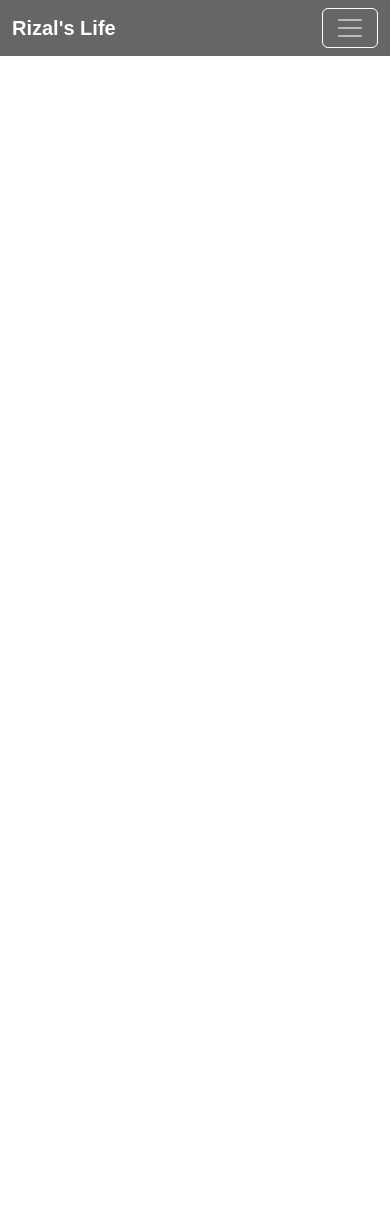
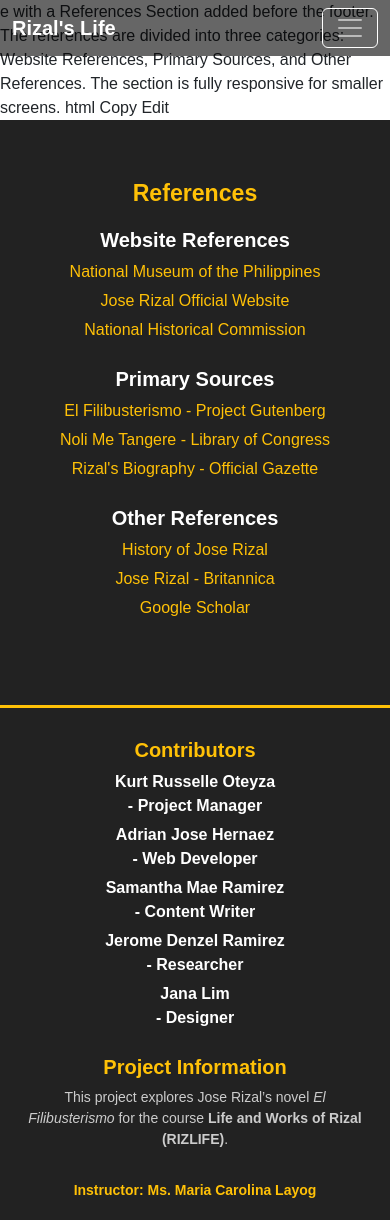
Before and after one commit to Kurty33/rizlife_group2, a plain HTML site: page resources.html in a window 390 px wide. Shown: the top 1220 px of the page. Before the commit the page ends 844 px from the top, so only its background shows below. Drawn offline with nearby package versions, Linux system fonts and the light colour scheme; a web font is replaced by a local one.

Commit message:
Add files via upload

```diff
--- /dev/null
+++ b/resources.css
@@ -0,0 +1,275 @@
+body {
+    font-family: 'Gilroy-Bold', sans-serif;
+    margin: 0;
+    padding: 0;
+    min-height: 100vh;
+    display: flex;
+    flex-direction: column;
+    overflow-x: hidden;
+}
+
+.content-section {
+    flex: 1; /* Pushes footer to the bottom */
+    padding-top: 80px; /* Prevents overlap with navbar */
+}
+
+/* Navbar */
+.navbar {
+    background-color: rgba(0, 0, 0, 0.6);
+    position: fixed;
+    width: 100%;
+    z-index: 1000;
+    transition: background-color 0.3s ease-in-out;
+}
+
+.navbar-brand, .nav-link {
+    color: #ffffff !important;
+    font-weight: bold;
+}
+
+.nav-link:hover {
+    color: #ffc107 !important;
+}
+
+.navbar-toggler {
+    border-color: #ffffff;
+}
+
+/* Highlight the active tab */
+.navbar-nav .nav-link.active {
+    color: #ffc107 !important;
+    font-weight: bold;
+}
+
+/* Footer Section */
+.footer-section {
+    background-color: #222;
+    padding: 30px 0;
+    border-top: 3px solid #ffc107;
+    margin-top: auto; /* Ensures footer stays at the bottom */
+    width: 100%;
+}
+
+.footer-section h5 {
+    color: #ffc107;
+    font-weight: bold;
+    text-align: center;
+}
+
+.footer-section ul {
+    padding: 0;
+    margin: 0;
+    list-style: none;
+}
+
+.footer-section ul li {
+    font-size: 16px;
+    margin-bottom: 5px;
+}
+
+/* Properly Center Contributors */
+.team-list {
+    display: flex;
+    flex-direction: column;
+    align-items: center; /* Centers horizontally */
+    justify-content: center;
+    text-align: center;
+    width: 100%;
+}
+
+/* Align names and roles properly on larger screens */
+.team-list li {
+    display: flex;
+    justify-content: space-between;
+    width: 100%;
+    max-width: 350px;
+}
+
+.name {
+    flex: 1;
+    text-align: left;
+    white-space: nowrap;
+}
+
+.role {
+    flex: 1;
+    text-align: right;
+    white-space: nowrap;
+}
+
+/* Center alignment for project info */
+.project-info {
+    font-size: 16px;
+    color: #ccc;
+    max-width: 90%;
+    margin: 0 auto;
+    text-align: center;
+}
+
+/* Instructor styling */
+.instructor {
+    font-size: 16px;
+    color: #ffc107;
+    margin-top: 30px;
+    font-weight: bold;
+    text-align: center;
+}
+
+/* References Section */
+.references-section {
+    padding: 60px 0;
+    background-color: #222;
+    position: relative;
+    color: white;
+}
+
+.references-section h3 {
+    margin-bottom: 20px;
+    color: #ffc107;
+    font-weight: bold;
+}
+
+.references-section h5 {
+    color: #ffffff;
+    font-weight: bold;
+}
+
+.references-section ul {
+    padding: 0;
+    margin: 0;
+    list-style: none;
+}
+
+.references-section ul li {
+    margin-bottom: 5px;
+}
+
+.references-section ul li a {
+    color: #ffc107;
+    text-decoration: none;
+    transition: color 0.3s;
+}
+
+.references-section ul li a:hover {
+    color: #fff;
+}
+
+.references-section h3,
+.references-section h5,
+.references-section ul {
+    position: relative;
+    z-index: 1;
+}
+
+/* Responsive Adjustments */
+@media (max-width: 768px) {
+    .footer-section .row,
+    .references-section .row {
+        text-align: center;
+    }
+
+    .footer-section .col-md-4 {
+        margin-bottom: 20px;
+        text-align: center;
+    }
+
+    /* Ensure contributors list is fully centered */
+    .team-list {
+        align-items: center;
+        text-align: center;
+        justify-content: center;
+    }
+
+    .team-list li {
+        display: block;
+        text-align: center;
+        width: 100%;
+    }
+
+    .name, .role {
+        display: block;
+        text-align: center;
+        font-weight: bold;
+    }
+
+    .project-info {
+        max-width: 100%;
+        padding: 0 15px;
+    }
+
+    .text-md-end {
+        text-align: center !important;
+    }
+
+    .text-start {
+        margin-top: 20px; /* Add space above text when it stacks */
+    }
+
+    .row.align-items-center {
+        margin-bottom: 30px; /* Add space between each section */
+    }
+
+    .references-section .row {
+        text-align: center;
+    }
+
+    .references-section .col-md-4 {
+        margin-bottom: 20px;
+    }
+}
+
+@media (max-width: 480px) {
+    .footer-section .row {
+        flex-direction: column;
+        align-items: center;
+    }
+
+    .footer-section .col-md-4 {
+        text-align: center;
+    }
+
+    /* Contributors list fully centered */
+    .team-list {
+        align-items: center;
+        justify-content: center;
+        text-align: center;
+        width: 100%;
+    }
+
+    .team-list li {
+        display: block;
+        text-align: center;
+        width: 100%;
+    }
+
+    .name, .role {
+        text-align: center;
+        display: block;
+        font-weight: bold;
+    }
+
+    .project-info {
+        font-size: 14px;
+    }
+
+    .instructor {
+        font-size: 14px;
+    }
+
+    .text-start {
+        margin-top: 25px; /* More space above text */
+    }
+
+    .row.align-items-center {
+        margin-bottom: 35px; /* Add spacing between sections */
+    }
+
+    .references-section .row {
+        flex-direction: column;
+        align-items: center;
+    }
+
+    .references-section .col-md-4 {
+        text-align: center;
+    }
+}
--- a/resources.html
+++ b/resources.html
@@ -8,7 +8,7 @@
     <link href="https://fonts.cdnfonts.com/css/gilroy-bold" rel="stylesheet">
     <link href="https://cdn.jsdelivr.net/npm/bootstrap@5.2.3/dist/css/bootstrap.min.css" rel="stylesheet"
     integrity="sha384-rbsA2VBKQhggwzxH7pPCaAqO46MgnOM80zW1RWuH61DGLwZJEdK2Kadq2F9CUG65" crossorigin="anonymous">
-    <link rel="stylesheet" href="rizlife.css">
+    <link rel="stylesheet" href="resources.css">
 </head>
 <body>
     <nav class="navbar navbar-expand-lg navbar-dark">
@@ -39,7 +39,87 @@
         </div>
     </nav>
 
+    e with a References Section added before the footer. The references are divided into three categories: Website References, Primary Sources, and Other References. The section is fully responsive for smaller screens.
 
+    html
+    Copy
+    Edit
+    <!-- References Section -->
+    <div class="container references-section">
+        <h3 class="text-center">References</h3>
+        <div class="row">
+            <!-- Website References -->
+            <div class="col-md-4">
+                <h5>Website References</h5>
+                <ul class="list-unstyled">
+                    <li><a href="https://www.nationalmuseum.gov.ph" target="_blank">National Museum of the Philippines</a></li>
+                    <li><a href="https://www.joserizal.ph" target="_blank">Jose Rizal Official Website</a></li>
+                    <li><a href="https://www.nhcp.gov.ph" target="_blank">National Historical Commission</a></li>
+                </ul>
+            </div>
+
+            <!-- Primary Sources -->
+            <div class="col-md-4">
+                <h5>Primary Sources</h5>
+                <ul class="list-unstyled">
+                    <li><a href="https://www.gutenberg.org/ebooks/20228" target="_blank">El Filibusterismo - Project Gutenberg</a></li>
+                    <li><a href="https://www.loc.gov/item/91898575/" target="_blank">Noli Me Tangere - Library of Congress</a></li>
+                    <li><a href="https://www.officialgazette.gov.ph/biography/jose-rizal/" target="_blank">Rizal's Biography - Official Gazette</a></li>
+                </ul>
+            </div>
+
+            <!-- Other References -->
+            <div class="col-md-4">
+                <h5>Other References</h5>
+                <ul class="list-unstyled">
+                    <li><a href="https://www.history.com/topics/jose-rizal" target="_blank">History of Jose Rizal</a></li>
+                    <li><a href="https://www.britannica.com/biography/Jose-Rizal" target="_blank">Jose Rizal - Britannica</a></li>
+                    <li><a href="https://scholar.google.com/" target="_blank">Google Scholar</a></li>
+                </ul>
+            </div>
+        </div>
+    </div>
+
+<!-- Footer Section -->
+<footer class="footer-section text-white">
+    <div class="container">
+        <div class="row justify-content-center text-center text-md-start">
+            <!-- Names (Left Side) -->
+            <div class="col-md-4">
+                <h5>Contributors</h5>
+                <ul class="list-unstyled team-list">
+                    <li><span class="name">Kurt Russelle Oteyza</span> <span class="role">- Project Manager</span></li>
+                    <li><span class="name">Adrian Jose Hernaez</span> <span class="role">- Web Developer</span></li>
+                    <li><span class="name">Samantha Mae Ramirez</span> <span class="role">- Content Writer</span></li>
+                    <li><span class="name">Jerome Denzel Ramirez</span> <span class="role">- Researcher</span></li>
+                    <li><span class="name">Jana Lim</span> <span class="role">- Designer</span></li>
+                </ul>
+            </div>
+
+            <!-- Project Info (Center) -->
+            <div class="col-md-4 d-flex flex-column align-items-center">
+                <h5>Project Information</h5>
+                <p class="project-info text-center">
+                    This project explores Jose Rizal’s novel <i>El Filibusterismo</i> for the course
+                    <strong>Life and Works of Rizal (RIZLIFE)</strong>.
+                </p>
+                <p class="instructor text-center"><strong>Instructor: Ms. Maria Carolina Layog</strong></p>
+            </div>
+
+            <!-- Emails (Right Side) -->
+            <div class="col-md-4 text-md-end">
+                <h5>Contact Emails</h5>
+                <ul class="list-unstyled">
+                    <li>oteyzakm@students.nu-fairview.edu.ph</li>
+                    <li>hernaezaa1@students.nu-fairview.edu.ph</li>
+                    <li>ramirezsp@students.nu-fairview.edu.ph</li>
+                    <li>ramirezjf@students.nu-fairview.edu.ph</li>
+                    <li>limjg@students.nu-fairview.edu.ph</li>
+                </ul>
+            </div>
+        </div>
+    </div>
+</footer>
 
     <script src="https://cdn.jsdelivr.net/npm/bootstrap@5.2.3/dist/js/bootstrap.bundle.min.js"
     integrity="sha384-kenU1KFdBIe4zVF0s0G1M5b4hcpxyD9F7jL+jjXkk+Q2h455rYXK/7HAuoJl+0I4" crossorigin="anonymous"></script>
```
